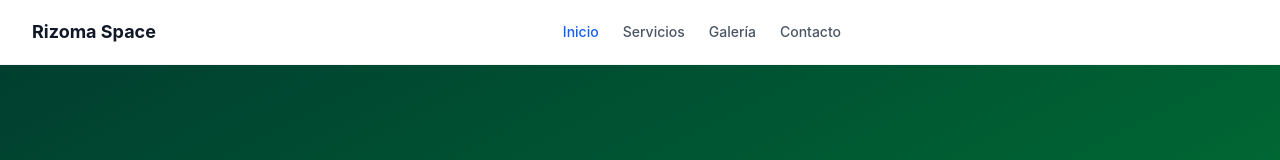
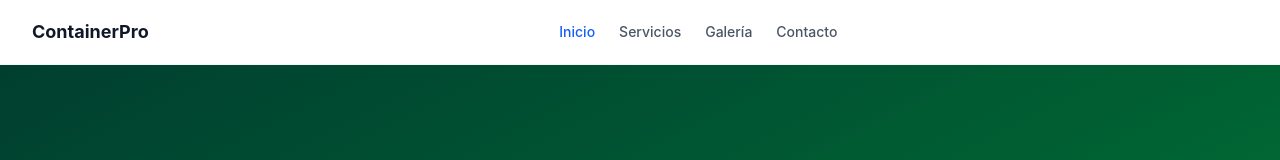
Before and after one commit to IsJotaK/mipaginaweb, a React (Vite) app: page /preview/1 in a window 1280 px wide. Shown: the top 160 px of the page. Built offline with nearby package versions, Linux system fonts and the light colour scheme.

Commit message:
fix: rename gallery title to ContainerPro

```diff
--- a/src/App.jsx
+++ b/src/App.jsx
@@ -2,7 +2,7 @@
 import { Search, ChevronDown, Star, ExternalLink } from 'lucide-react'
 
 const templates = [
-  { id: 'contenedores', title: 'Rizoma Space', category: 'landing', tags: ['Servicios', 'Contenedores'], img: '/screenshots/rizoma-space.jpg', desc: 'Landing page para empresa de servicios con galería, certificaciones y cotizador WhatsApp.' },
+  { id: 'contenedores', title: 'ContainerPro', category: 'landing', tags: ['Servicios', 'Contenedores'], img: '/screenshots/rizoma-space.jpg', desc: 'Landing page para empresa de servicios con galería, certificaciones y cotizador WhatsApp.' },
   { id: 2, title: 'MiCotizador', category: 'saas', tags: ['Herramienta', 'Cotizaciones'], img: '/screenshots/micotizador.jpg', desc: 'SaaS para generar cotizaciones con autenticación, clientes y productos.' },
   { id: 3, title: 'Tienda Online', category: 'ecommerce', tags: ['E-commerce', 'Catálogo'], img: '/screenshots/tienda-online.jpg', desc: 'Tienda virtual con carrito de compras, pasarela de pago y panel de administración.' },
   { id: 4, title: 'Bufete Jurídico', category: 'corporativa', tags: ['Profesional', 'Servicios'], img: '/screenshots/bufete-juridico.jpg', desc: 'Web corporativa para estudios jurídicos con perfiles de abogados y blog.' },
--- a/src/PreviewPage.jsx
+++ b/src/PreviewPage.jsx
@@ -6,7 +6,7 @@
 import { BlogDemo } from './demos/BlogDemo'
 
 const templateLookup = {
-  1: { category: 'landing', title: 'Rizoma Space' },
+  1: { category: 'landing', title: 'ContainerPro' },
   2: { category: 'saas', title: 'MiCotizador' },
   3: { category: 'ecommerce', title: 'Tienda Online' },
   4: { category: 'corporativa', title: 'Bufete Jurídico' },
```
